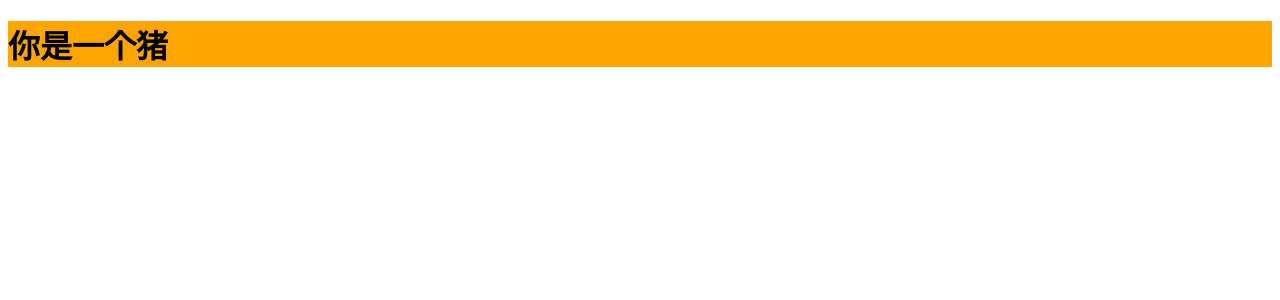
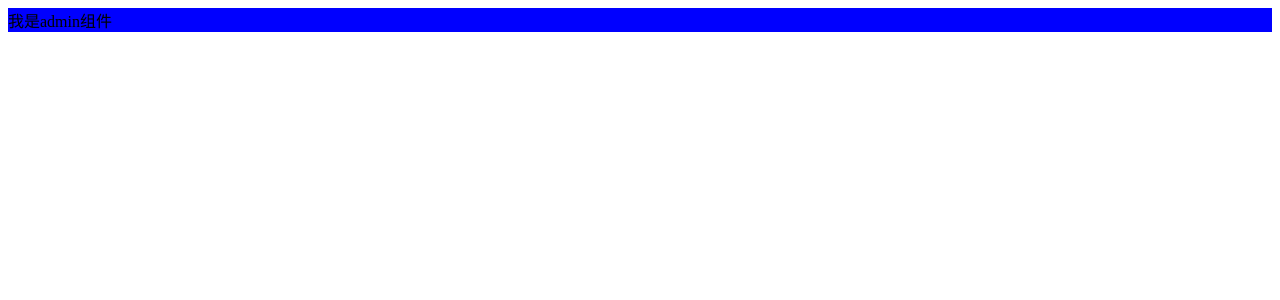
Before and after one commit to objectMaker/react_project, a React (Create React App) app: page /#/admin in a window 1280 px wide. Shown: the top 300 px of the page. Built offline with nearby package versions, Linux system fonts and the light colour scheme; the HTML template or start-up script is replaced by a standard one.

Commit message:
'最基本路由搭建'

```diff
--- a/package.json
+++ b/package.json
@@ -8,6 +8,7 @@
     "@testing-library/user-event": "^12.1.10",
     "react": "^17.0.2",
     "react-dom": "^17.0.2",
+    "react-router-dom": "^5.2.0",
     "react-scripts": "4.0.3",
     "web-vitals": "^1.0.1"
   },
--- a/src/App.jsx
+++ b/src/App.jsx
@@ -1,8 +1,23 @@
-import './App.css'
-import  {Component} from 'react'
+import './App.css';
+import Admin from "./pages/Admin";
+import Login from "./pages/Login";
+import  {Component,Fragment} from 'react';
+import {Route,Switch} from 'react-router-dom';
 class App extends Component{
     render() {
-        return (<h1> 你是一个猪</h1>)
+        return (<Fragment>
+            <Switch>
+                <Route path='/admin'>
+                    <Admin/>
+                </Route>
+                <Route path='/login'>
+                    <Login/>
+                </Route>
+                <Route path='/'>
+                    <Login/>
+                </Route>
+            </Switch>
+        </Fragment>)
     }
 }
 export default App;
--- a/src/index.js
+++ b/src/index.js
@@ -1,3 +1,7 @@
 import App from "./App";
 import ReactDOM from 'react-dom'
-ReactDOM.render(<App/>,document.getElementById('root'))
+import {HashRouter} from "react-router-dom";
+ReactDOM.render(
+    <HashRouter>
+        <App/>
+    </HashRouter>,document.getElementById('root'))
--- /dev/null
+++ b/src/pages/Admin/index.css
@@ -0,0 +1,3 @@
+#zhu{
+    background-color: blue;
+}
--- /dev/null
+++ b/src/pages/Admin/index.jsx
@@ -0,0 +1,12 @@
+import {Component} from 'react';
+import './index.css'
+class Admin extends Component {
+    render() {
+        return (
+            <div id='zhu'>
+                我是admin组件
+            </div>
+        );
+    }
+}
+export default Admin;
--- /dev/null
+++ b/src/pages/Login/index.css
@@ -0,0 +1,3 @@
+#xiaogou{
+    color:red;
+}
--- /dev/null
+++ b/src/pages/Login/index.jsx
@@ -0,0 +1,8 @@
+import {Component} from "react";
+export default class Login extends Component{
+    render() {
+        return (<div id='xiaogou'>
+            我是login组件
+        </div>)
+    }
+}
```
Also changed, not shown: 1 other file (tests, documents, lock files or other folders).
